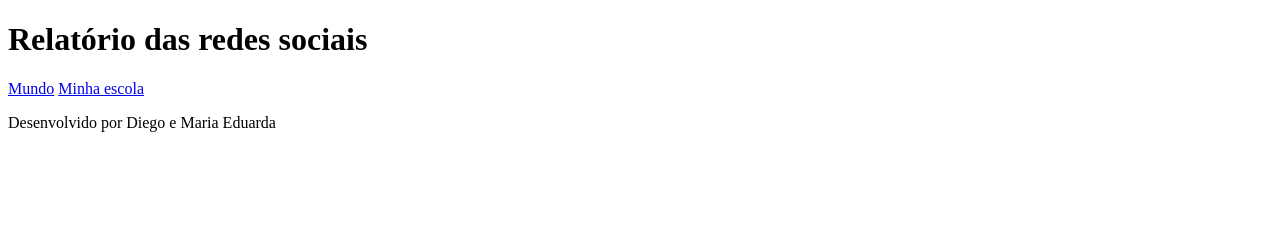
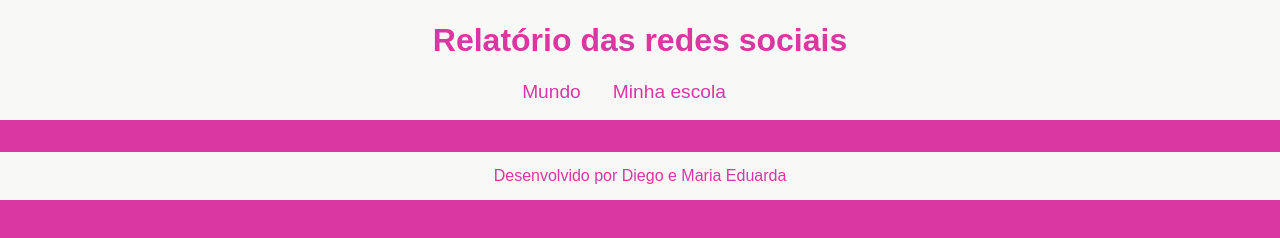
Before and after one commit to eduardxs/3-trimestre, a plain HTML site: page index.html in a window 1280 px wide. Drawn offline with Linux system fonts and the light colour scheme.

Commit message:
Add files via upload

```diff
--- a/index.html
+++ b/index.html
@@ -4,6 +4,7 @@
     <meta charset="UTF-8">
     <meta name="viewport" content="width=device-width, initial-scale=1.0">
     <title>Redes Sociais</title>
+    <link rel="stylesheet" href="style.css">
 </head>
 <body>
     <header>
@@ -15,11 +16,12 @@
     </header>
     <main class="graficos-section">
         <section id="graficos-container" class="graficos-container">
-            <!-- crie os gráficos aqui -->
         </section>
     </main>
     <footer>
         <p>Desenvolvido por Diego e Maria Eduarda</p>
     </footer>
+    <script:module>
 </body>
 </html>
+<script type="module" src="graficos/informacoesGlobais.js"></script>
--- a/style.css
+++ b/style.css
@@ -0,0 +1,58 @@
+@import url('https://fonts.googleapis.com/css2?family=Nunito+Sans:ital,opsz,wght@0,6..12,200..1000;1,6..12,200..1000&display=swap');
+
+:root {
+    --bg-color: #da37a3;
+    --primary-color: #f8f8f7;
+    --secondary-color: #47cef0;
+    --font: “Nunito Sans”, sans-serif;
+}
+body {
+    background-color: var(--bg-color);
+    color: var(--primary-color);
+    font-family: var(--font);
+    height: 100vh;
+    margin: 0;
+}
+
+h1 {
+    font-size: 2rem;
+    color: var(--bg-color);
+     font-weight: 700;
+}
+
+nav {
+    display: flex;
+    justify-content: center;
+    font-weight: 400;
+}
+
+nav a {
+    text-decoration: none;
+    color: var(--bg-color);
+    margin: 0rem 2rem 1rem 0rem;
+    font-size: 1.2rem;
+}
+
+
+header {
+    background-color: var(--primary-color);
+    text-align: center;
+    padding: 1px;
+}
+
+nav a:hover {
+    text-decoration: underline;
+    transform: scale(0.90);
+    transition: transform 0.1s;
+}
+
+footer {
+    display: flex;
+    align-items: center;
+    justify-content: center;
+    background-color: var(--primary-color);
+    color: var(--bg-color);
+    width: 100%;
+    height: 3rem;
+    margin-top: 2rem;
+}
```
Also changed, not shown: informacoesGlobais.js (added, +8 -0 lines).
